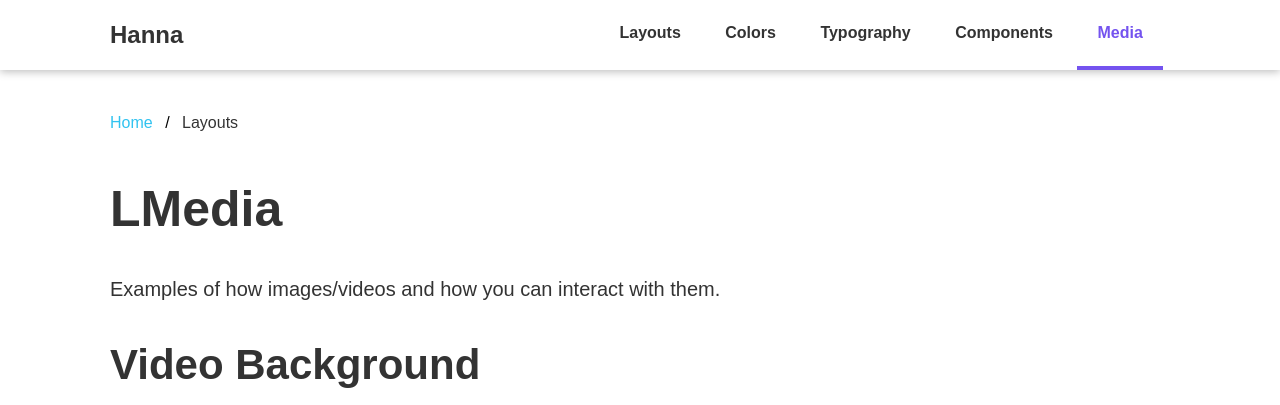
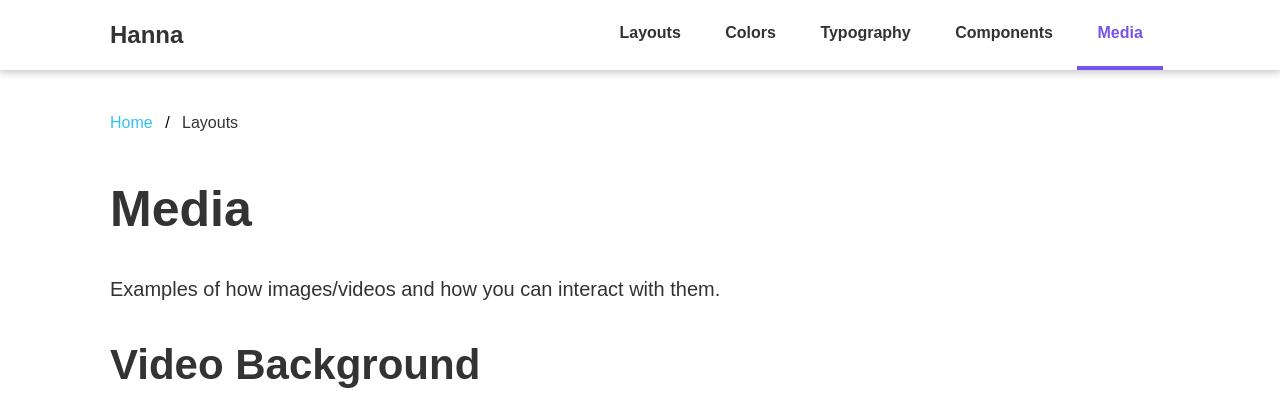
Before and after one commit to hannasmith/Week-3-Homework, a plain HTML site: page media.html in a window 1280 px wide. Shown: the top 405 px of the page. Drawn offline with nearby package versions, Linux system fonts and the light colour scheme.

Commit message:
Add files via upload

```diff
--- a/media.html
+++ b/media.html
@@ -62,7 +62,7 @@
 <li>Layouts</li>
     </ul>
 
-    <h1>LMedia</h1>
+    <h1>Media</h1>
     <p class="lead">Examples of how images/videos and how you can interact with them.</p>
 
     <h2>Video Background</h2>
```
